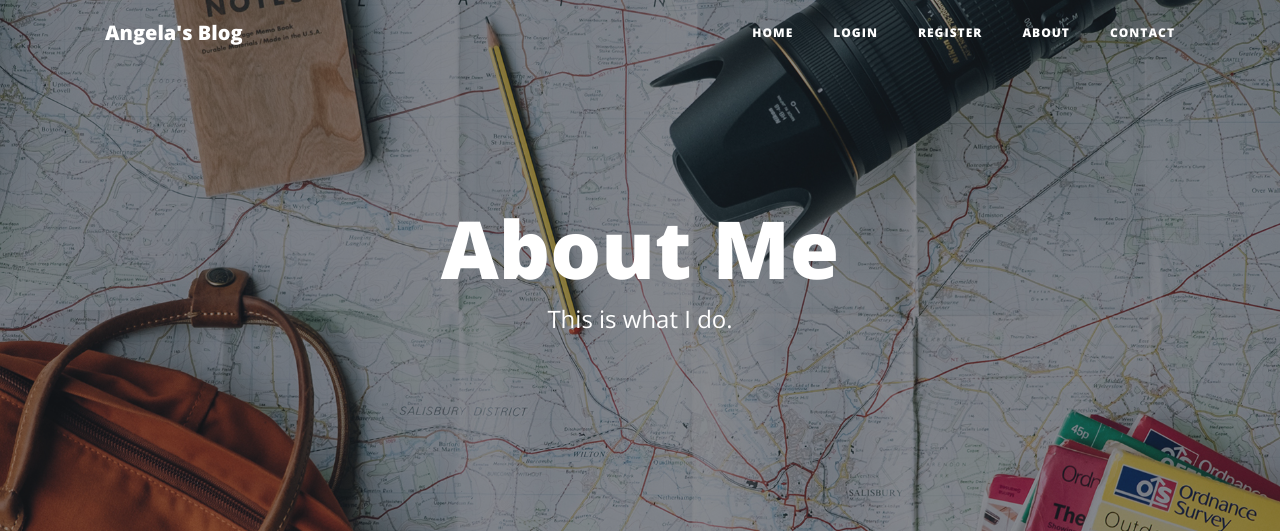
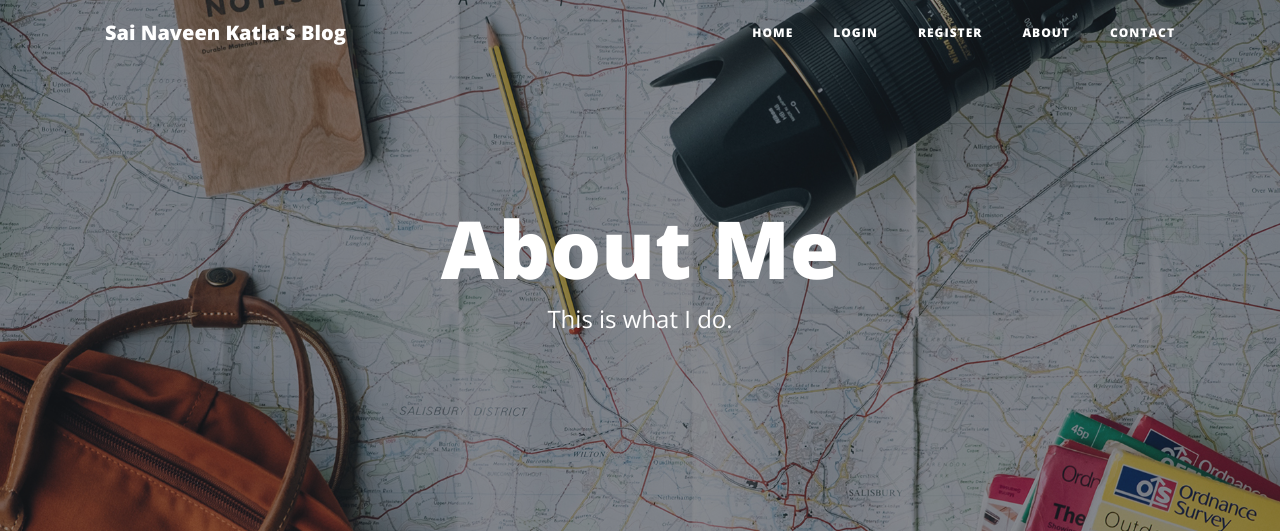
Before and after one commit to katlasainaveen/Flask_Blog, a Flask app: page /about in a window 1280 px wide. Shown: the top 531 px of the page. Run offline with Flask 2, Linux system fonts and the light colour scheme; some libraries are stand-ins or nearby versions.

Commit message:
main updated

```diff
--- a/templates/header.html
+++ b/templates/header.html
@@ -8,7 +8,7 @@
     <meta name="description" content="">
     <meta name="author" content="">
 
-    <title>Angela's Blog</title>
+    <title>Sai Naveen Katla's Blog</title>
 
     <!-- Bootstrap core CSS -->
     <link href="{{ url_for('static', filename='vendor/bootstrap/css/bootstrap.min.css') }}" rel="stylesheet">
@@ -31,7 +31,7 @@
 <!-- Navigation -->
 <nav class="navbar navbar-expand-lg navbar-light fixed-top" id="mainNav">
     <div class="container">
-        <a class="navbar-brand" href="{{url_for('home')}}">Angela's Blog</a>
+        <a class="navbar-brand" href="{{url_for('home')}}">Sai Naveen Katla's Blog</a>
         <button class="navbar-toggler navbar-toggler-right" type="button" data-toggle="collapse"
                 data-target="#navbarResponsive" aria-controls="navbarResponsive" aria-expanded="false"
                 aria-label="Toggle navigation">
```
